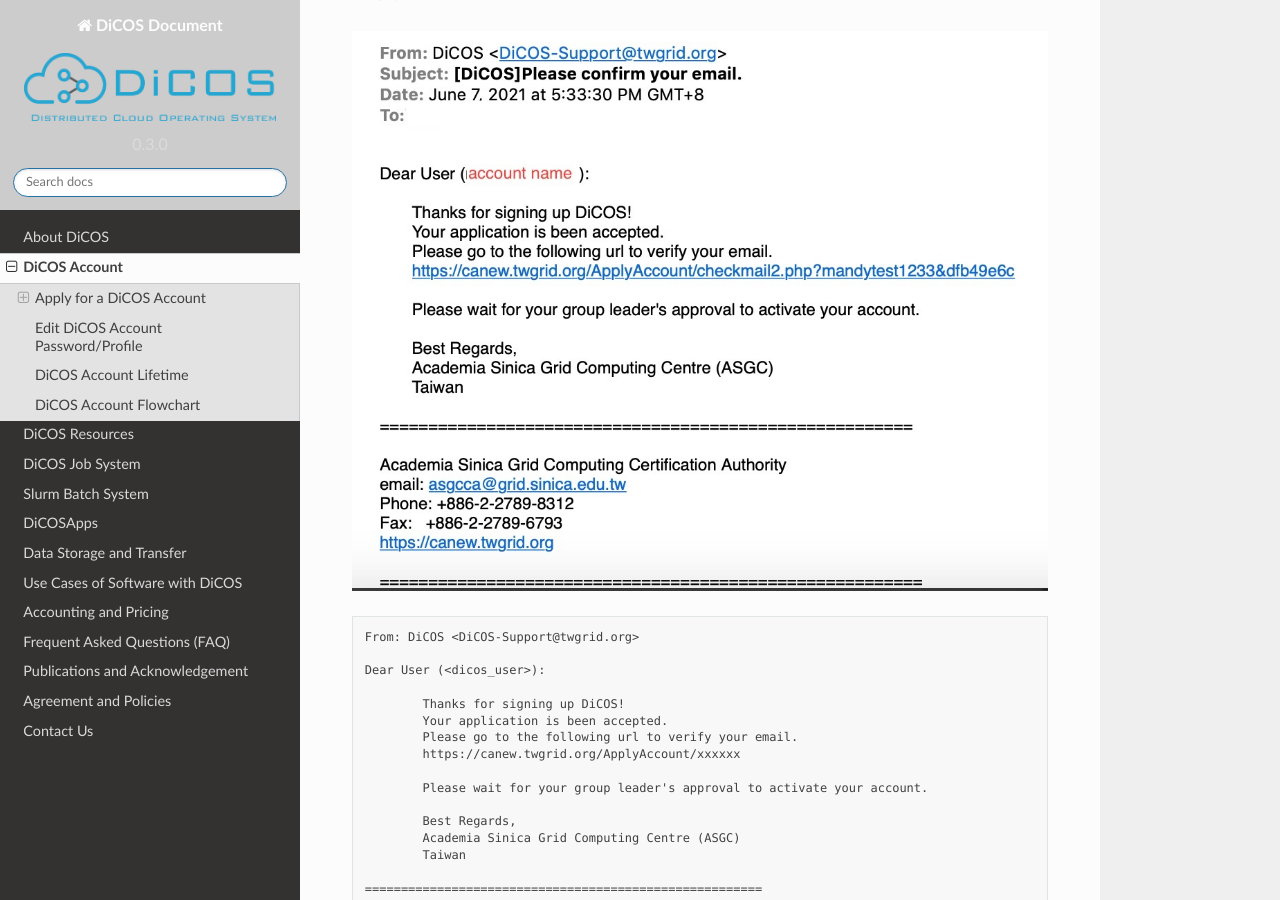
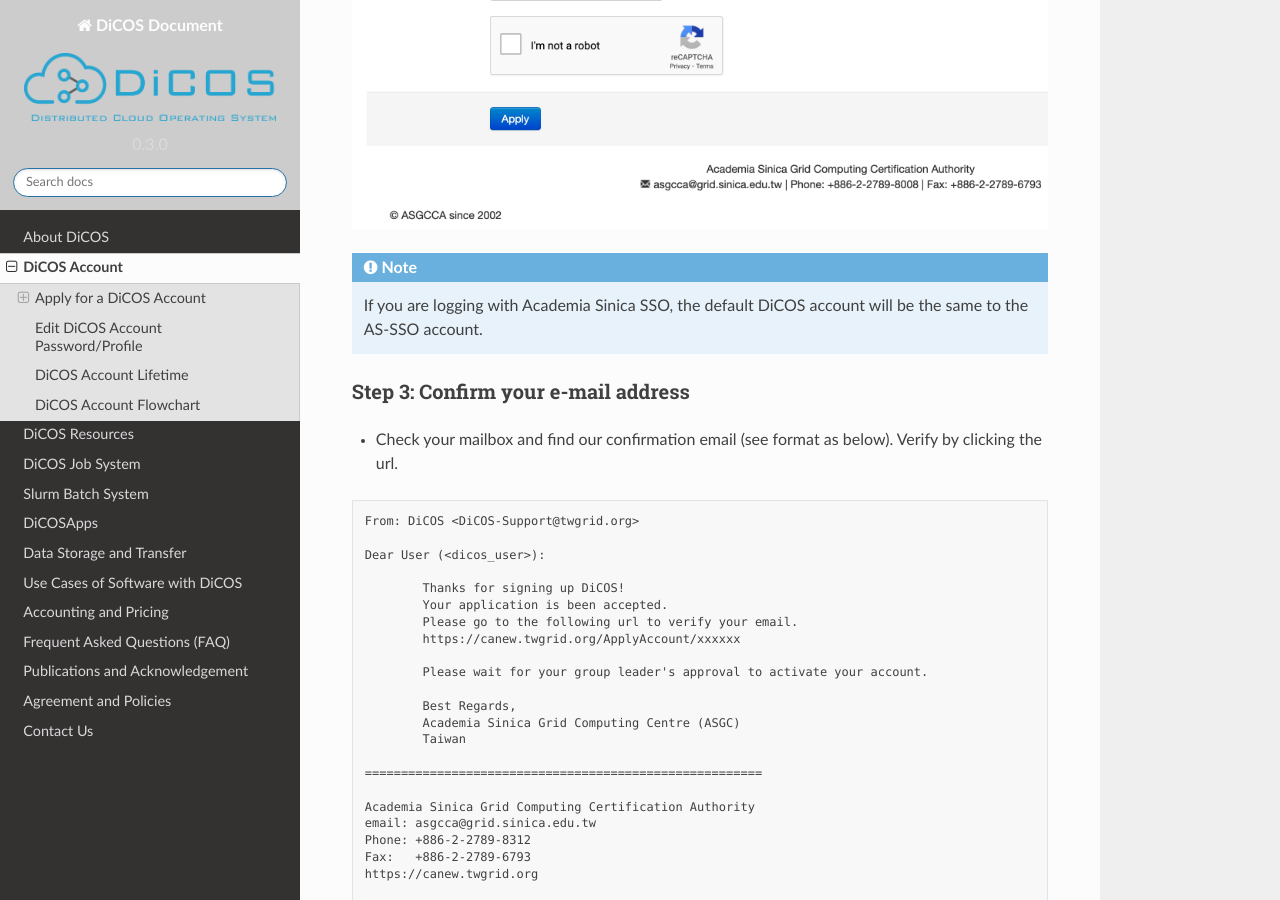
Before and after one commit to ASGCOPS/dicos_document, a Sphinx documentation site: the page built from docs/source/dicos_account.rst, in a window 1280 px wide and 900 px high, scrolled down 1935 px. Built offline with Sphinx 7.4.7 and the Read the Docs theme 2.0.0, drawn with Linux system fonts in a browser that asks for light colours; some of the changed text lies outside the part shown.

Commit message:
Edit dicos_account.rst

```diff
--- a/docs/source/dicos_account.rst
+++ b/docs/source/dicos_account.rst
@@ -31,21 +31,23 @@
    If you are a member of Academia Sinica, please use AS-SSO (single sign-on) to register your DiCOS account.
 
 
-Step 2: Personal information
+Step 2: Personal Information
 ^^^^^^^^^^^^^^^^^^^^^^^^^^^^^^^^^^^
 
 * Fill in your personal information,
 * Select your research group. (Your PI will approve your application)
 * Setup account / password in DiCOS
 
-.. image:: image/dicos_apply_account.png
+.. image:: image/dicos_account_application.png
+
+.. note::
+
+   If you are logging with Academia Sinica SSO, the default DiCOS account will be the same to the AS-SSO account.
 
 Step 3: Confirm your e-mail address
 ^^^^^^^^^^^^^^^^^^^^^^^^^^^^^^^^^^^^^
 
 * Check your mailbox and find our confirmation email (see format as below). Verify by clicking the url.
-
-.. image:: image/dicos_confirm_email.jpg
 
 
 ::
```
Also changed, not shown: docs/source/image/dicos_account_application.png (added).
